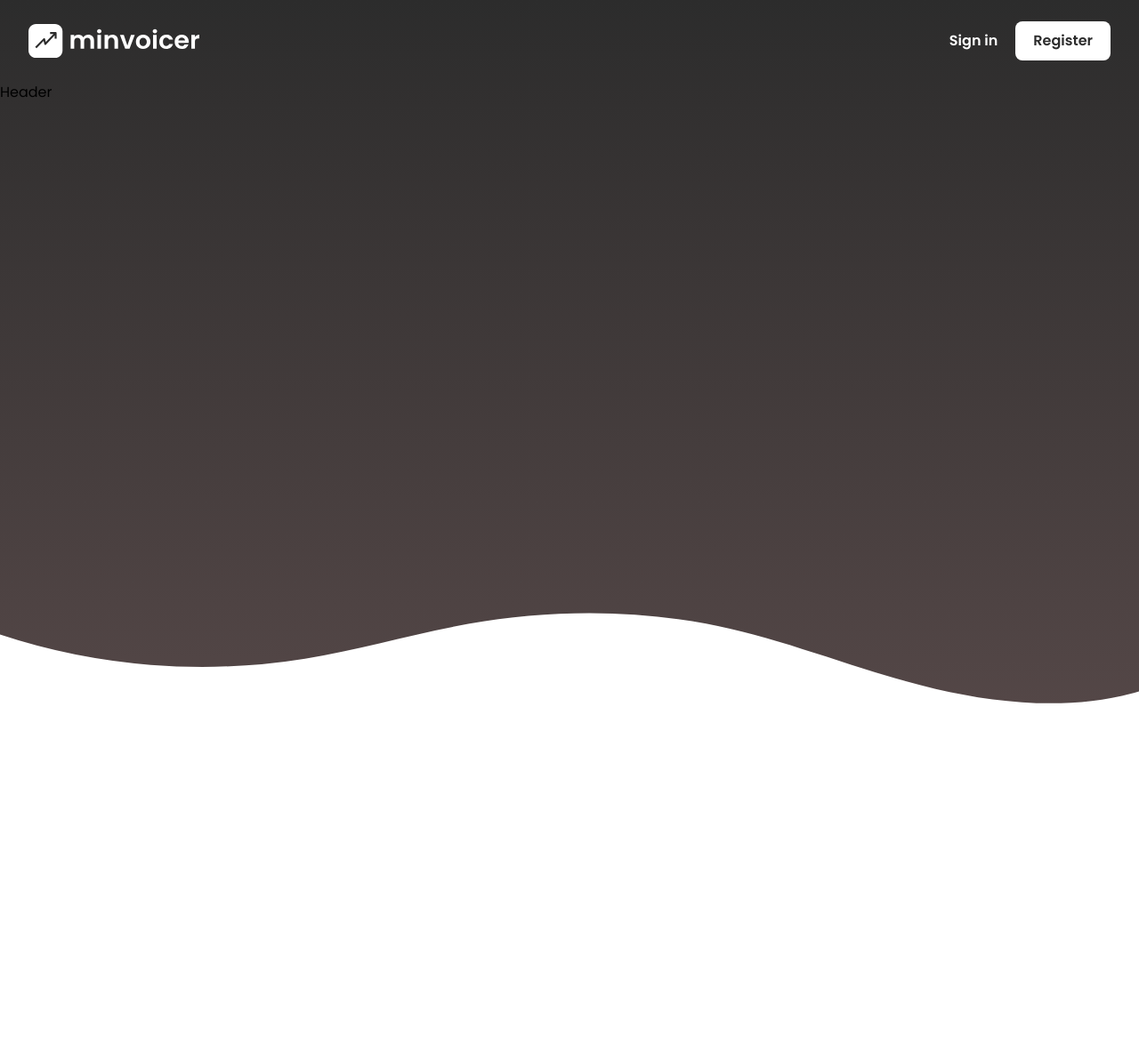
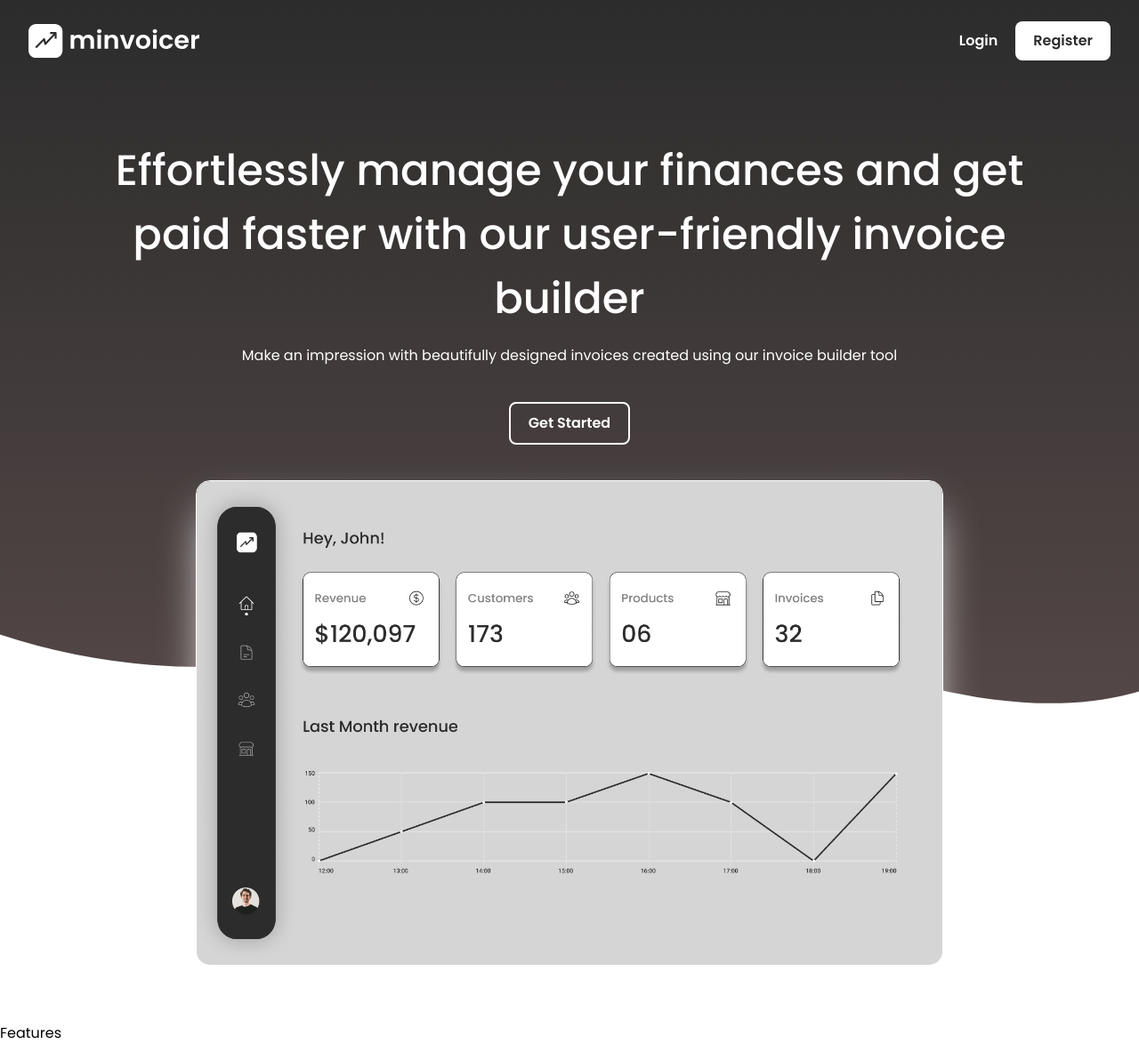
Before and after one commit to n53337/minvoicer, a React (Vite) app: page / in a window 1280 px wide. Shown: the whole page at 89% size. Before the commit the page ends 800 px from the top, so only its background shows below. Built offline with nearby package versions, Linux system fonts and the light colour scheme.

Commit message:
header section

```diff
--- /dev/null
+++ b/src/components/Home/Features.jsx
@@ -0,0 +1,5 @@
+const Features = () => {
+  return <div>Features</div>;
+};
+
+export default Features;
--- a/src/components/Home/Header.jsx
+++ b/src/components/Home/Header.jsx
@@ -1,7 +1,31 @@
-import React from "react";
+import { Link } from "react-router-dom";
+import dashboardScreen from "../../assets/images/Dashboard.png";
 
 const Header = () => {
-  return <div>Header</div>;
+  return (
+    <div className="p-6 lg:px-20 lg:py-16 f-col gap-10 text-center text-white ">
+      <div className="f-col gap-4">
+        <h1 className="leading-normal">
+          <span>Effortlessly</span> manage your finances and get paid faster
+          with our user-friendly invoice builder
+        </h1>
+        <p>
+          Make an impression with beautifully designed invoices created using
+          our invoice builder tool
+        </p>
+      </div>
+      <Link to="/register" className="self-center">
+        <button className="btn btn-accent-w ">Get Started</button>
+      </Link>
+      <figure className="z-50 md:w10/12 lg:w-9/12 self-center">
+        <img
+          src={dashboardScreen}
+          alt="minvoicer app screenshot"
+          className=" border rounded-2xl shadow-2xl shadow-white "
+        />
+      </figure>
+    </div>
+  );
 };
 
 export default Header;
--- a/src/components/Home/Navbar.jsx
+++ b/src/components/Home/Navbar.jsx
@@ -8,10 +8,12 @@ const Navbar = () => {
         <img src={logo} alt="minvoicer logo" className="w-32 lg:w-48" />
       </Link>
       <div className="">
-        <Link>
-          <button className="btn text-white">Sign in</button>
+        <Link to="/login">
+          <button className="btn text-white">Login</button>
         </Link>
-        <button className="btn btn-primary-w">Register</button>
+        <Link to="/register">
+          <button className="btn btn-primary-w">Register</button>
+        </Link>
       </div>
     </header>
   );
--- a/src/pages/home/Home.jsx
+++ b/src/pages/home/Home.jsx
@@ -1,3 +1,4 @@
+import Features from "../../components/Home/Features";
 import Header from "../../components/Home/Header";
 import Navbar from "../../components/Home/Navbar";
 
@@ -7,6 +8,7 @@ const Home = () => {
       <section className="w-full h-screen bg-gradient-to-b from-brown to-addon relative f-col">
         <Navbar />
         <Header />
+        <Features />
         <div class="fill-white absolute bottom-0 left-0 w-full overflow-hidden ">
           <svg
             className="relative block w-full h-28 "
--- a/src/styles/globals.css
+++ b/src/styles/globals.css
@@ -84,11 +84,11 @@ body {
   }
 
   h1 {
-    @apply font-medium text-xl lg:text-3xl;
+    @apply font-medium text-2xl lg:text-5xl leading-normal;
   }
 
   p {
-    @apply font-normal text-sm lg:text-base;
+    @apply font-normal text-xs lg:text-base;
   }
 }
 
```
